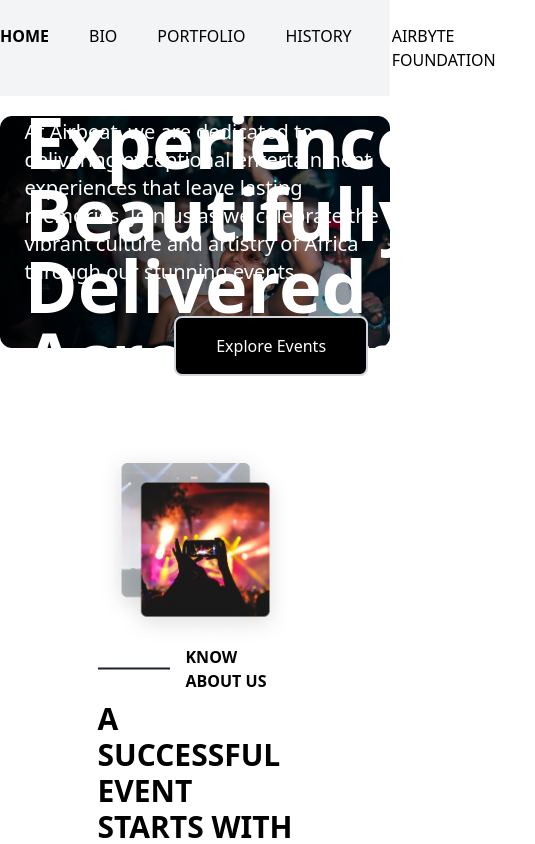
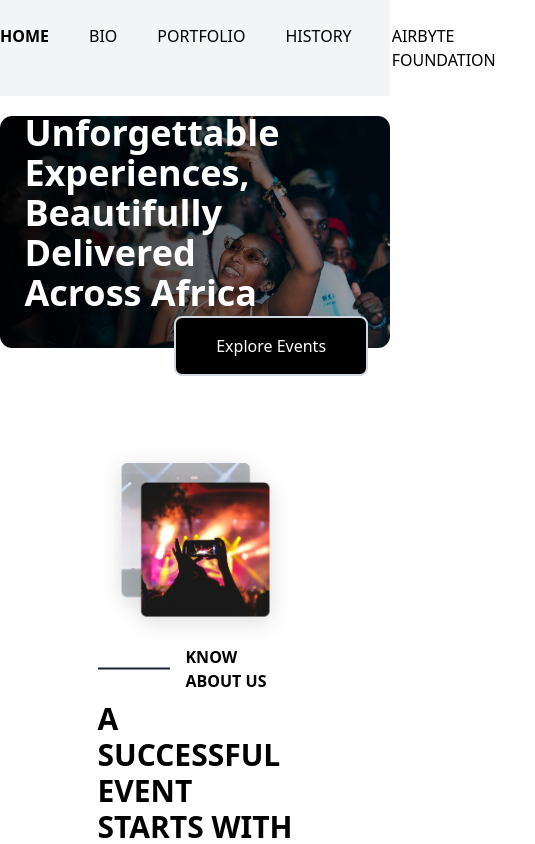
Before and after one commit to Fredenga/airbyte, a React (Vite) app: page / in a window 390 px wide. Shown: the top 844 px of the page, 535 px wide, since content can reach past the window. Built offline with nearby package versions, Linux system fonts and the light colour scheme.

Commit message:
done Hero section

```diff
--- a/src/components/Picture.tsx
+++ b/src/components/Picture.tsx
@@ -2,12 +2,12 @@ const Picture = () => {
   return (
     <div className="w-full relative">
       <img src="/src/assets/hero.jpg" className="h-full w-full" alt="hero" />
-      <h1 className="text-white text-7xl font-bold absolute top-[calc(25%+16.67%)] left-1/16 -translate-y-1/2">
+      <h1 className="text-white xs:text-2xl text-4xl md:text-7xl font-bold absolute top-[calc(25%+16.67%)] left-1/16 -translate-y-1/2">
         Unforgettable <br></br> Experiences, <br></br> Beautifully Delivered{" "}
         <br></br>
         Across Africa
       </h1>
-      <p className="absolute bottom-[calc(10%+16.67%)] text-white left-1/16 text-xl">
+      <p className="hidden xl:block absolute bottom-[calc(10%+16.67%)] text-white left-1/16 text-xl">
         At Airbeat, we are dedicated to delivering exceptional entertainment
         <br></br>
         experiences that leave lasting memories. Join us as we celebrate the
```
